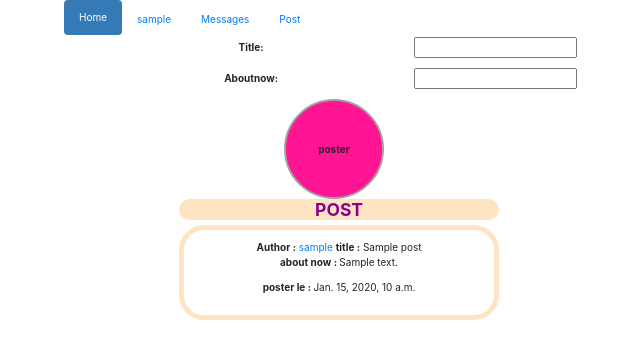
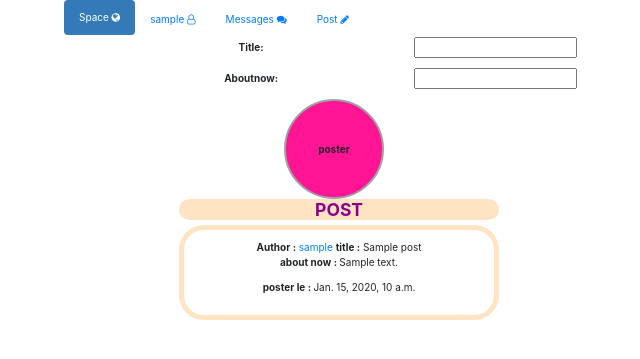
Before and after one commit to firchatn/Ciao-Space, a Django app: page /space/1/1/post/ in a window 1280 px wide. Shown: the top 359 px of the page, without its empty margins (306-946 px from the left). Run offline with Django 3.2, Linux system fonts and the light colour scheme; tables that the repository leaves empty hold one stand-in row (values such as "Sample post"); some libraries are stand-ins or nearby versions.

Commit message:
add icons for nav bar

```diff
--- a/space/templates/space/post.html
+++ b/space/templates/space/post.html
@@ -9,6 +9,7 @@
   <script src="https://maxcdn.bootstrapcdn.com/bootstrap/3.3.7/js/bootstrap.min.js"></script>
   {% load staticfiles %}
   <link rel="stylesheet" type="text/css" href="{% static '/bootstrap-3.3.7-dist/css/bootstrap.css' %}" />
+  <link rel="stylesheet" href="https://cdnjs.cloudflare.com/ajax/libs/font-awesome/4.7.0/css/font-awesome.min.css">
 </head>
 <body>
 <div class="container">
@@ -16,10 +17,10 @@
 <div class="row">
 <div class="col-md-6 col-md-offset-3">
 <ul class="nav nav-pills nav-stacked">
-  <li role="presentation" class="active"><a href="/space/{{ t }}/">Home</a></li>
-  <li role="presentation"><a href="/space/{{t}}/{{ compte.username }}/">{{ compte.username }}</a></li>
-  <li role="presentation"><a href="#">Messages</a></li>
-  <li role="presentation"><a href="#">Post</a></li>
+  <li role="presentation" class="active"><a href="/space/{{ t }}/">Space   <i class="fa fa-globe" aria-hidden="true"></i></a></li>
+  <li role="presentation"><a href="/space/{{t}}/{{ compte.username }}/">{{ compte.username }}   <i class="fa fa-user-o" aria-hidden="true"></i></a></li>
+  <li role="presentation"><a href="/space/{{t}}/{{ compte.username }}/message/">Messages    <i class="fa fa-comments" aria-hidden="true"></i></a></li>
+  <li role="presentation"><a href="#">Post      <i class="fa fa-pencil" aria-hidden="true"></i></a></li>
 </ul>
 </div>
 </div>
--- a/space/views.py
+++ b/space/views.py
@@ -3,6 +3,7 @@ from singup.models import users
 from singup.forms import usersForms
 from space.forms import post_forms
 from space.models import post
+from space.models import messages
 from django.utils import timezone
 from space.models import cheekin
 from decimal import *
@@ -85,6 +86,10 @@ def message(request, urlloc, userspace):
 		if vx-0.2 < m < vx+0.2 and vy-0.2 < n < vy+0.2:
 			f  =  users.objects.filter(username=d.username)
 			aux.append(f)
+	#newmsg = messages()
+	#newmsg.body = form.cleaned_data["username"]
+	#newmsg.toUser = username
+	#newmsg.msg_date = timezone.now()
 	return render(request, 'space/message.html', {'vuser':usee , 'last':compte , 't':urlloc , 'vuser2':aux })
 
 def logout(request):
```
Also changed, not shown: space/templates/space/message.html (+4 -4 lines), space/templates/space/profil.html (+5 -4 lines).
